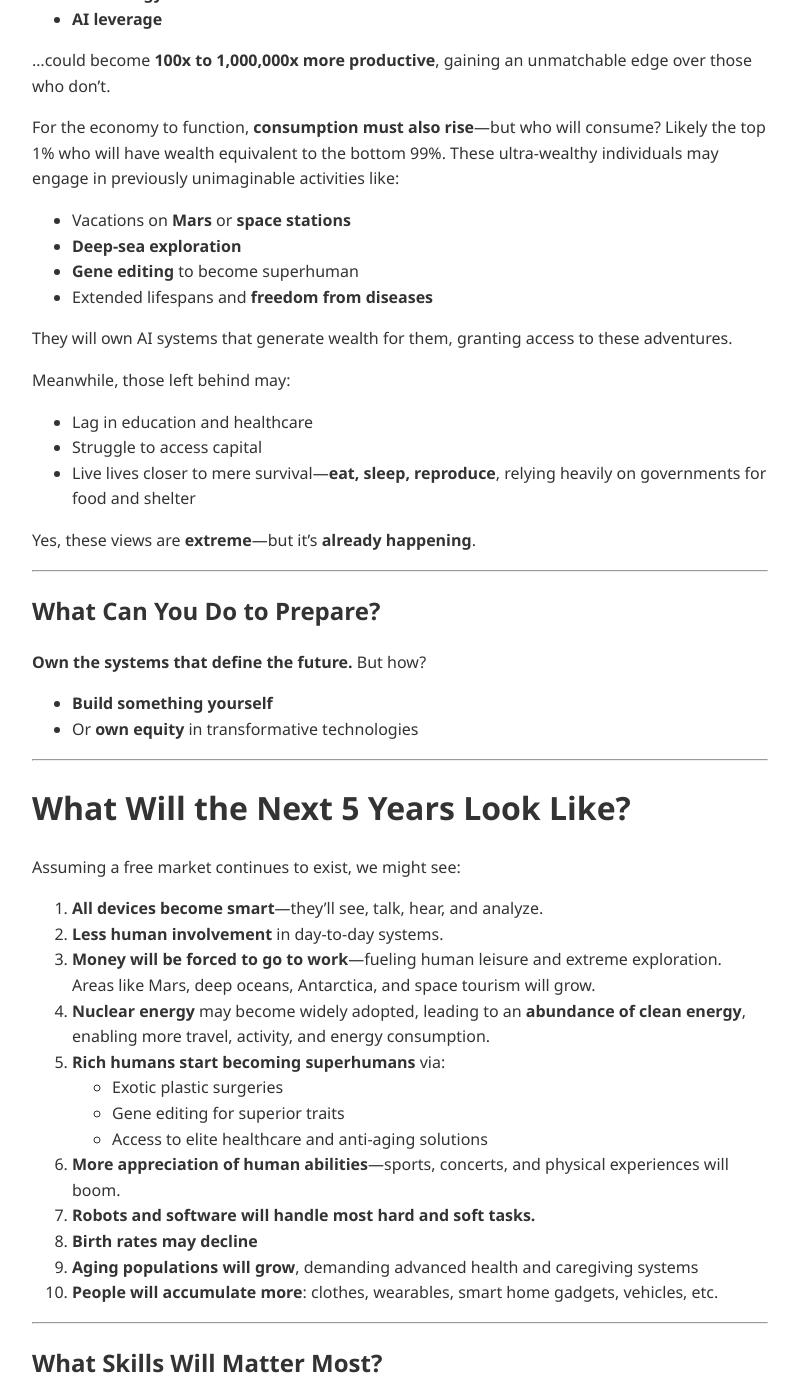
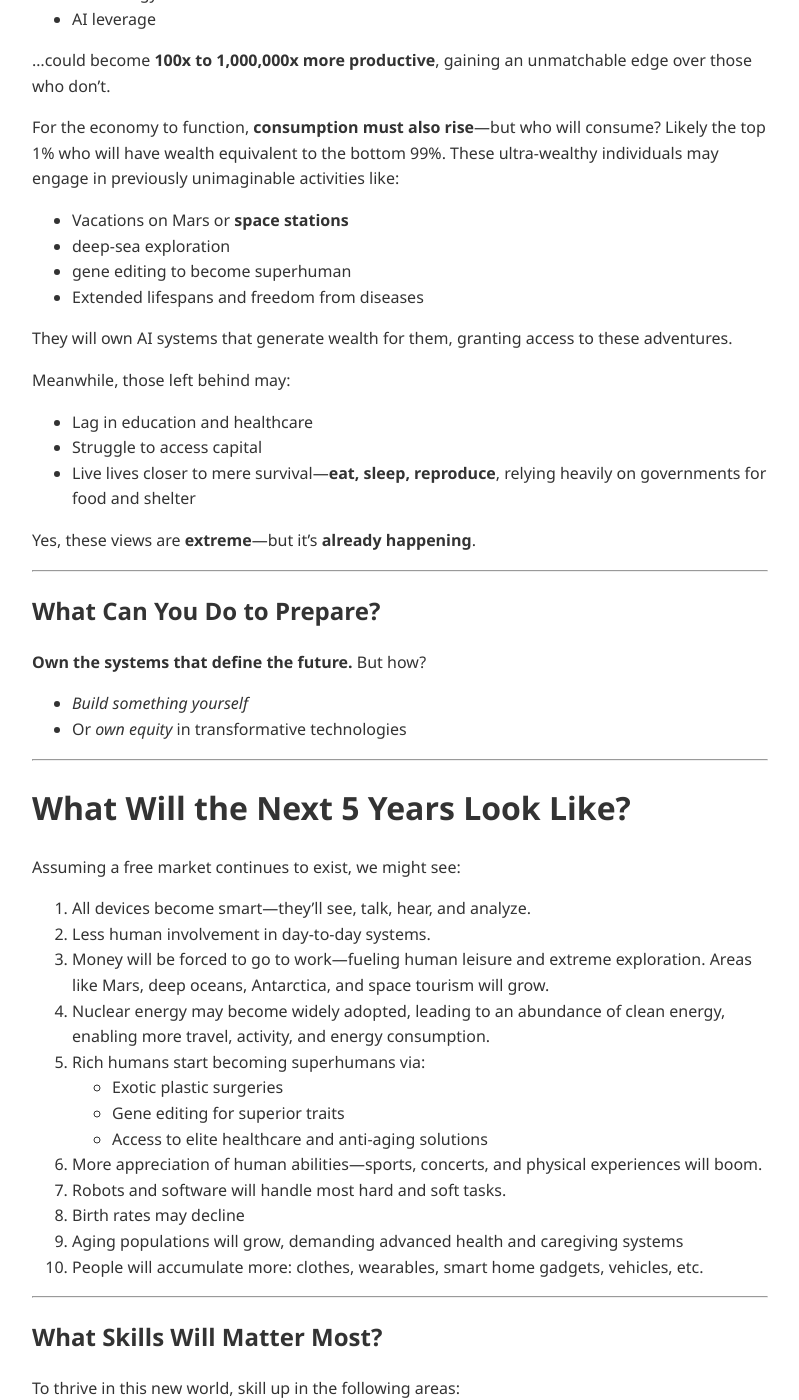
Before and after one commit to jinhub/jinhub.github.io, a Jekyll site: the page built from NextTenYears.md, in a window 1280 px wide and 1400 px high, scrolled down 1005 px. Shown: the whole window, without its empty margins (240-1039 px from the left). Built offline with Jekyll 4.4.1, drawn with Linux system fonts in a browser that asks for light colours; our own code applies the rules of GitHub Pages for plain Markdown files.

```diff
--- a/NextTenYears.md
+++ b/NextTenYears.md
@@ -3,10 +3,10 @@
 
 With the rise of AI, machines are expected to become cognitively more capable than humans in the next **3–5 years**. That may sound pessimistic—but it's likely close to reality. As that happens, humans will need to focus on what makes them uniquely human—**traits that cannot be replicated by machines**:
 
-1. **Emotions and love** for our species
-2. **Wanderlust**—the drive to travel the world and beyond
-3. **Desire for immortality**—to live and stay young forever
-4. **Pursuit of maximum human potential and greatness**
+1. *Emotions and love* for our species
+2. *Wanderlust*—the drive to travel the world and beyond
+3. *Desire for immortality*—to live and stay young forever
+4. *Pursuit of maximum human potential and greatness*
 
 ---
 
@@ -16,9 +16,9 @@ With technologies like Neuralink, **could some humans become as powerful as mach
 
 The core limitation of humans is that acquiring new skills requires time, practice, and a brain with limited capacity—it cannot be *horizontally scaled* like compute systems. On the other hand, AI only needs:
 
-- **Data**
-- **Compute**
-- **Instructions**
+- Data
+- Compute
+- Instructions
 
 AI will massively enhance the **production** side of things. But what about **consumption**?
 
@@ -28,18 +28,18 @@ AI will massively enhance the **production** side of things. But what about **co
 
 As AI boosts production, society will likely face **a dramatic imbalance in wealth distribution**. Those who possess:
 
-- **Capital**
-- **Technology**
-- **AI leverage**
+- Capital
+- Technology
+- AI leverage
 
 ...could become **100x to 1,000,000x more productive**, gaining an unmatchable edge over those who don't.
 
 For the economy to function, **consumption must also rise**—but who will consume? Likely the top 1% who will have wealth equivalent to the bottom 99%. These ultra-wealthy individuals may engage in previously unimaginable activities like:
 
-- Vacations on **Mars** or **space stations**
-- **Deep-sea exploration**
-- **Gene editing** to become superhuman
-- Extended lifespans and **freedom from diseases**
+- Vacations on Mars or **space stations**
+- deep-sea exploration
+- gene editing to become superhuman
+- Extended lifespans and freedom from diseases
 
 They will own AI systems that generate wealth for them, granting access to these adventures.
 
@@ -57,8 +57,8 @@ Yes, these views are **extreme**—but it’s **already happening**.
 
 **Own the systems that define the future.** But how?
 
-- **Build something yourself**
-- Or **own equity** in transformative technologies
+- *Build something yourself*
+- Or *own equity* in transformative technologies
 
 ---
 
@@ -66,19 +66,19 @@ Yes, these views are **extreme**—but it’s **already happening**.
 
 Assuming a free market continues to exist, we might see:
 
-1. **All devices become smart**—they’ll see, talk, hear, and analyze.
-2. **Less human involvement** in day-to-day systems.
-3. **Money will be forced to go to work**—fueling human leisure and extreme exploration. Areas like Mars, deep oceans, Antarctica, and space tourism will grow.
-4. **Nuclear energy** may become widely adopted, leading to an **abundance of clean energy**, enabling more travel, activity, and energy consumption.
-5. **Rich humans start becoming superhumans** via:
+1. All devices become smart—they’ll see, talk, hear, and analyze.
+2. Less human involvement in day-to-day systems.
+3. Money will be forced to go to work—fueling human leisure and extreme exploration. Areas like Mars, deep oceans, Antarctica, and space tourism will grow.
+4. Nuclear energy may become widely adopted, leading to an abundance of clean energy, enabling more travel, activity, and energy consumption.
+5. Rich humans start becoming superhumans via:
    - Exotic plastic surgeries
    - Gene editing for superior traits
    - Access to elite healthcare and anti-aging solutions
-6. **More appreciation of human abilities**—sports, concerts, and physical experiences will boom.
-7. **Robots and software will handle most hard and soft tasks.**
-8. **Birth rates may decline**
-9. **Aging populations will grow**, demanding advanced health and caregiving systems
-10. **People will accumulate more**: clothes, wearables, smart home gadgets, vehicles, etc.
+6. More appreciation of human abilities—sports, concerts, and physical experiences will boom.
+7. Robots and software will handle most hard and soft tasks.
+8. Birth rates may decline
+9. Aging populations will grow, demanding advanced health and caregiving systems
+10. People will accumulate more: clothes, wearables, smart home gadgets, vehicles, etc.
 
 ---
 
@@ -86,18 +86,18 @@ Assuming a free market continues to exist, we might see:
 
 To thrive in this new world, skill up in the following areas:
 
-1. **Leadership and persuasion**
+1. *Leadership and persuasion*
    - The ability to influence people will be invaluable.
-2. **Politics**
+2. *Politics*
    - A largely untapped domain. As taxes rise (possibly reaching 20% of total income), policy influence will become more powerful.
-3. **AI product building**
+3. *AI product building*
    - It may *look* trivial, but crafting sophisticated tools with AI integration is a major opportunity.
    - This aligns closely with what I'm currently doing.
-4. **Invest in hard assets**
+4. *Invest in hard assets*
    - Real estate may remain a stable long-term store of value.
 
 ---
 
 ### *Closing Thoughts*
 
-The next 10 years will not just be a time of change—they’ll be a **complete transformation** of how we live, work, and think. The key question is: *How will you participate in shaping that future?*
+The next 10 years will not just be a time of change—they’ll be a *complete transformation* of how we live, work, and think. The key question is: *How will you participate in shaping that future?*
```
